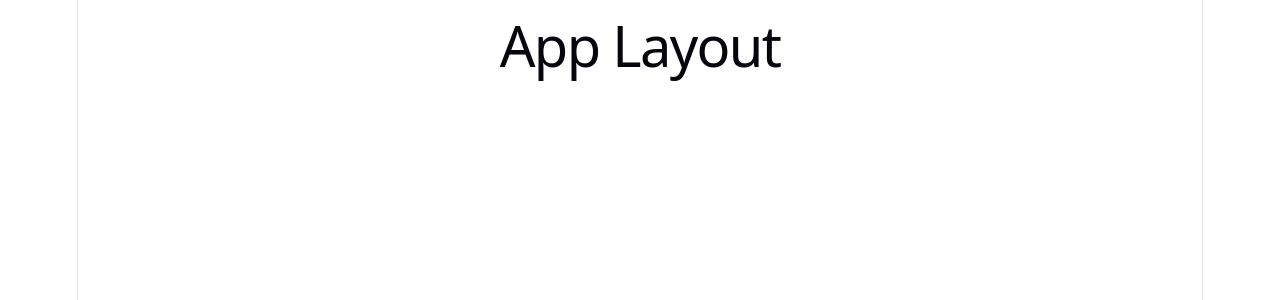
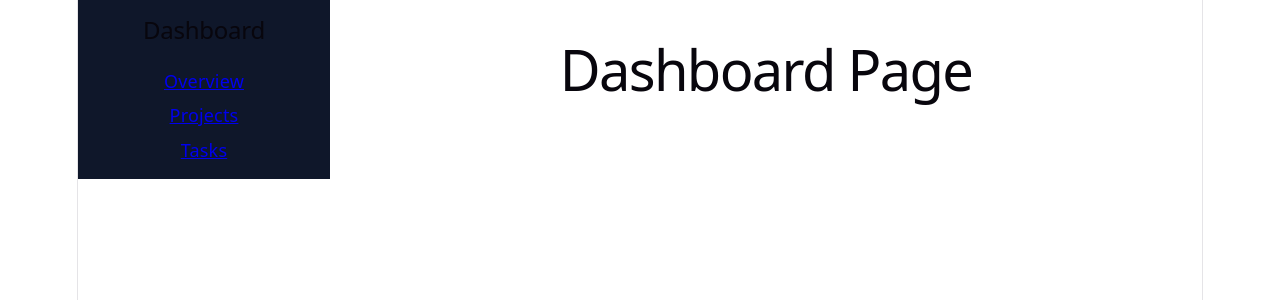
Before and after one commit to Astral-Wanderer/dashboard-app, a React (Vite) app: page / in a window 1280 px wide. Shown: the top 300 px of the page. Built offline with nearby package versions, Linux system fonts and the light colour scheme.

Commit message:
Day 2 - Step 3: Build the AppLayout component with a sidebar

```diff
--- a/src/components/AppLayout.tsx
+++ b/src/components/AppLayout.tsx
@@ -1,3 +1,19 @@
+import { Outlet, NavLink } from 'react-router-dom';
+
 export default function AppLayout() {
-    return <h1>App Layout</h1>;
+    return (
+        <div style={{ display: 'flex', height: '100v'}}>
+            <aside style={{ width: 220, background: '#0F172A', color: '#fff', padding: 16 }}>
+                <h2 style={{ color: '#93C5F', marginBottom: 24}}>Dashboard</h2>
+                <nav style={{ display: 'flex', flexDirection: 'column', gap: 8}}>
+                    <NavLink to='/'>Overview</NavLink>
+                    <NavLink to='/projects'>Projects</NavLink>
+                    <NavLink to='/tasks'>Tasks</NavLink>
+                </nav>
+            </aside>
+            <main style={{ flex: 1, padding: 24, overflowY: 'auto'}}>
+                <Outlet />
+            </main>
+        </div>
+    );
 }
```
